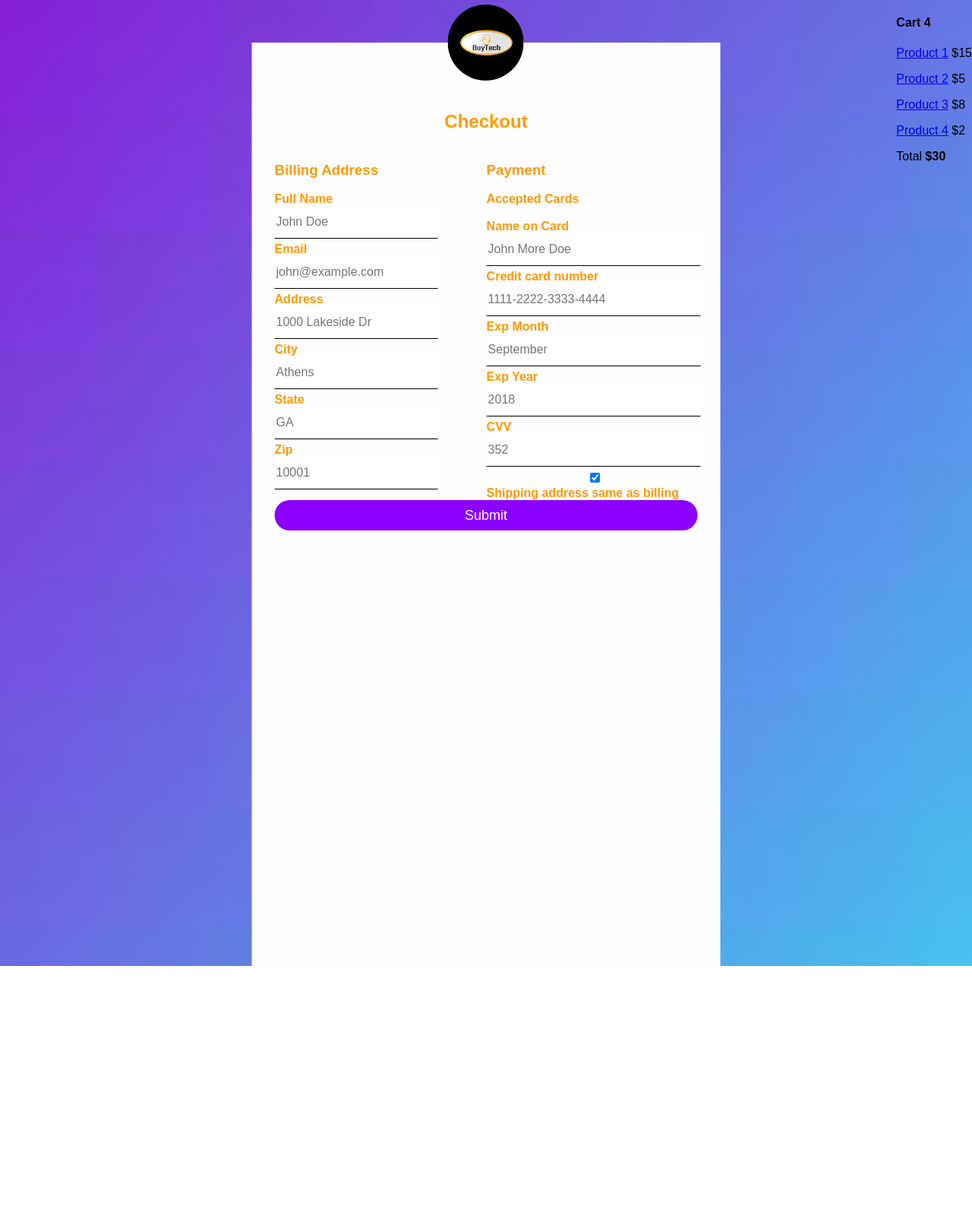
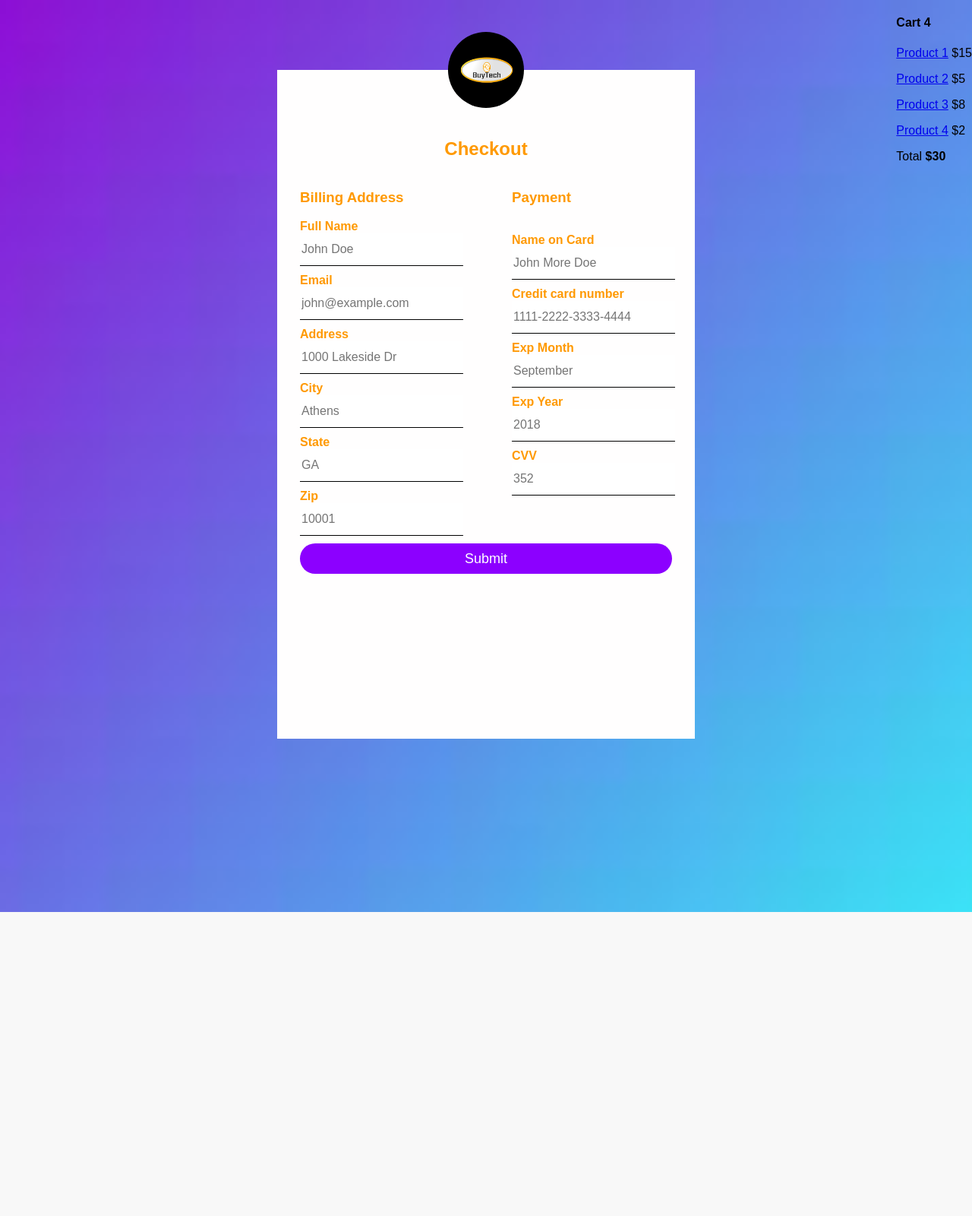
Before and after one commit to farhanjune/eCommerce-website, a PHP site: page /eCommerce-website/checkout.php in a window 1280 px wide. Shown: the whole page at 76% size. After the commit the page ends 1200 px from the top, so only its background shows below. Run offline with PHP 8.4, Linux system fonts and the light colour scheme; a stand-in replaces the project's code that opens the database connection.

Commit message:
checkout css tweak

```diff
--- a/checkout.css
+++ b/checkout.css
@@ -1,113 +1,3 @@
-/*
-
-body {
-    margin: 0;
-    padding: 0;
-    background: url(images/login-background.jpeg) no-repeat center top;
-    background-size: cover;
-    font-family: sans-serif;
-    height: 130vh;
-}
-
-* {
-    box-sizing: border-box;
-}
-
-.row {
-    display: -ms-flexbox;
-    display: flex;
-    -ms-flex-wrap: wrap;
-    flex-wrap: wrap;
-    margin: 0 -16px;
-}
-
-.col-25 {
-    -ms-flex: 25%;
-    flex: 25%;
-}
-
-.col-50 {
-    -ms-flex: 50%;
-    flex: 50%;
-}
-
-.col-75 {
-    -ms-flex: 75%;
-    flex: 75%;
-}
-
-.col-25,
-.col-50,
-.col-75 {
-    padding: 0 16px;
-}
-
-.container {
-    background-color: #f2f2f2;
-    padding: 5px 20px 15px 20px;
-    border: 1px solid white;
-    border-radius: 3px;
-}
-
-input[type=text] {
-    width: 100%;
-    margin-bottom: 20px;
-    padding: 12px;
-    border: 1px solid #ccc;
-    border-radius: 3px;
-}
-
-label {
-    margin-bottom: 10px;
-    display: block;
-}
-
-.icon-container {
-    margin-bottom: 20px;
-    padding: 7px 0;
-    font-size: 24px;
-}
-
-.btn {
-    background-color: orange;
-    color: white;
-    padding: 12px;
-    margin: 10px 0;
-    border: none;
-    width: 100%;
-    border-radius: 3px;
-    cursor: pointer;
-    font-size: 17px;
-}
-
-.btn:hover {
-    background-color: orange;
-}
-
-a {
-    color: #2196F3;
-}
-
-hr {
-    border: 1px solid lightgrey;
-}
-
-span.price {
-    float: right;
-    color: white;
-}
-
-*/
-/*
-@media (max-width: 800px) {
-    .row {
-	flex-direction: column-reverse;
-    }
-    .col-25 {
-	margin-bottom: 20px;
-    }
-}
-*/
 body{
     margin: 0;
     padding: 0;
@@ -115,16 +5,15 @@ body{
     background-size: cover;
     font-family: sans-serif;
     /*height: 150vh;*/
-    height: 200vh;
+    height: 150vh;
 }
 .checkout-box {
     /*width: 620px;*/
     /*height: 1130px;*/
-
-    height: 180%;
+    height: 110%;
     background: #fffefe;
     color: #FF9900;
-    top: 70%;
+    top: 50%;
     left: 50%;
     position: absolute;
     transform: translate(-50%, -35%);
@@ -161,7 +50,7 @@ body{
 }
 .checkout-box input {
   width: 100%;
-  margin-bottom: 5px;
+  margin-bottom: 10px;
 }
 .checkout-box input[type="text"], .checkout-box input[type="password"] {
   border: none;
@@ -169,7 +58,7 @@ body{
   /*background: transparent;*/
   outline: none;
   height: 40px;
-  color: #fff;
+  color: grey;
   font-size: 16px;
 }
 .checkout-box input[type="submit"] {
--- a/checkout.php
+++ b/checkout.php
@@ -37,7 +37,9 @@
 
 		<div id="paymentinfo">
             <h3>Payment</h3>
-            <label for="fname">Accepted Cards</label>
+            <!---
+			<label for="fname">Accepted Cards</label>
+			--->
             <div class="icon-container">
               <i class="fa fa-cc-visa" style="color:navy;"></i>
               <i class="fa fa-cc-amex" style="color:blue;"></i>
@@ -61,10 +63,11 @@
                 <label for="cvv">CVV</label>
                 <input type="text" id="cvv" name="cvv" placeholder="352"><br>
               </div>
+		<!---
         <label>
           <input type="checkbox" checked="checked" name="sameadr"> Shipping address same as billing
         </label>
-
+		--->
 		</div>
 
         <input type="submit" value="Submit" class="btn">
```
